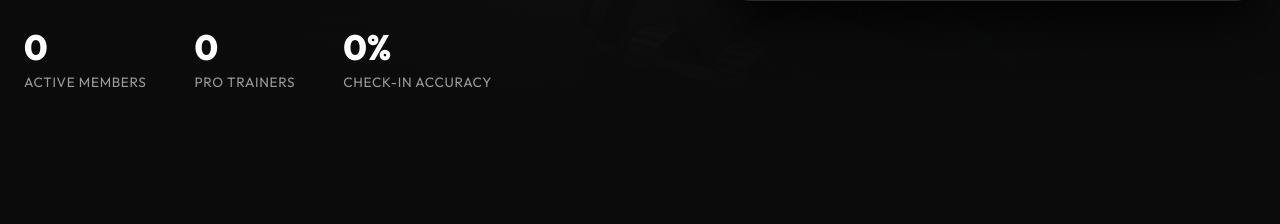
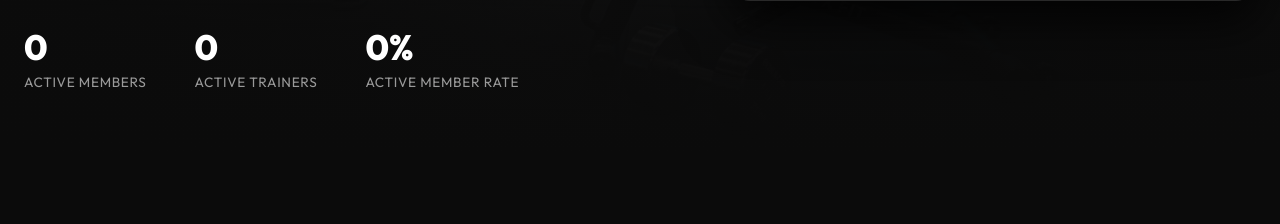
Before and after one commit to Lonewolf7779/fitness-gym-management, a PHP site: page / in a window 1280 px wide. Shown: the part 700-924 px from the top of the page. Run offline with PHP 8.4, Linux system fonts and the light colour scheme; data that the repository does not hold is empty.

Commit message:
fix(landing): label live metrics accurately

```diff
--- a/public/index.php
+++ b/public/index.php
@@ -73,11 +73,11 @@ require_once __DIR__ . '/../app/views/layouts/header.php';
         </div>
         <div class="hero-stat-item">
           <span class="hero-stat-value" data-counter data-target="<?= $publicStats['trainer_count'] ?>">0</span>
-          <span class="hero-stat-label">Pro Trainers</span>
+          <span class="hero-stat-label">Active Trainers</span>
         </div>
         <div class="hero-stat-item">
           <span class="hero-stat-value" data-counter data-target="<?= $publicStats['active_pct'] ?>" data-suffix="%">0%</span>
-          <span class="hero-stat-label">Check-in Accuracy</span>
+          <span class="hero-stat-label">Active Member Rate</span>
         </div>
       </div>
     </div>
```
